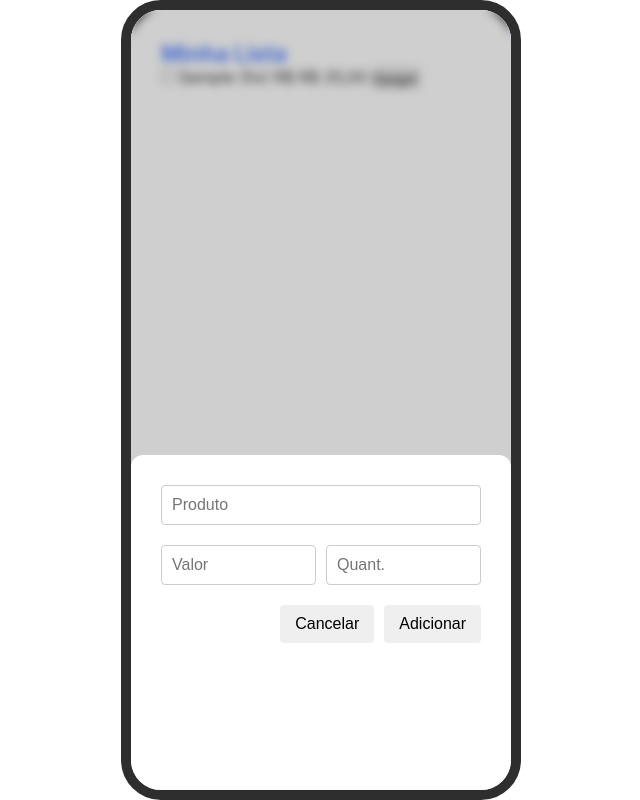
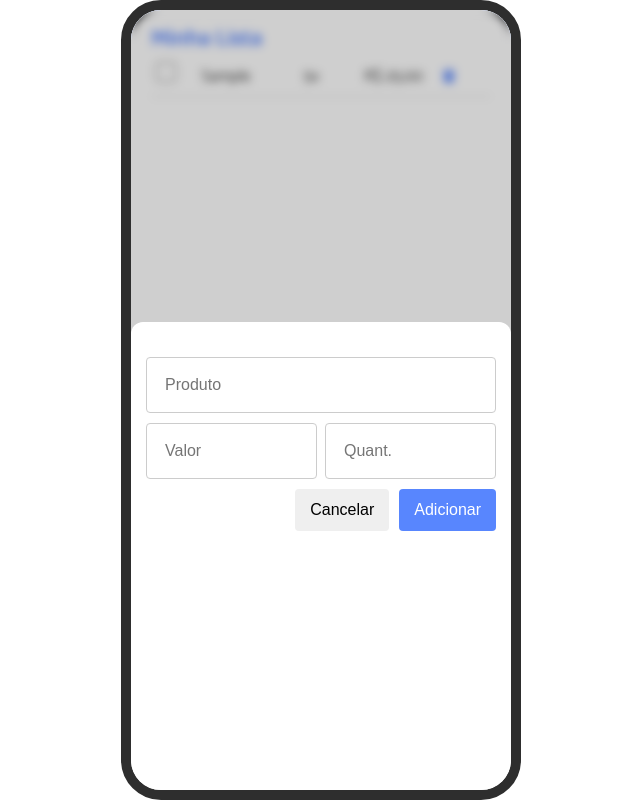
Before and after one commit to WellingtonSilva12/list_purchases, a plain HTML site: page index.html in a window 1280 px wide. Both pictures are taken after typing "Sample", "5", "5" into the empty fields and a click on the button "Adicionar". Shown: the whole page, without its empty margins (319-959 px from the left). Drawn offline with Linux system fonts and the light colour scheme.

Commit message:
Layout adjustments and start of refactoring

```diff
--- a/index.html
+++ b/index.html
@@ -3,6 +3,7 @@
 <head>
     <meta charset="UTF-8">
     <meta name="viewport" content="width=device-width, initial-scale=1.0">
+    <link rel="stylesheet" href="https://cdnjs.cloudflare.com/ajax/libs/font-awesome/6.6.0/css/all.min.css" integrity="sha512-Kc323vGBEqzTmouAECnVceyQqyqdsSiqLQISBL29aUW4U/M7pSPA/gEUZQqv1cwx4OnYxTxve5UMg5GT6L4JJg==" crossorigin="anonymous" referrerpolicy="no-referrer" />
     <link rel="stylesheet" href="style.css">
     <title>listar compras</title>
 </head>
@@ -17,9 +18,9 @@
         </div>
         <div id="product-list">
             <h2>Minha Lista</h2>
-            <ul id="products">
+            <table id="products">
                 <!-- Itens adicionados aparecerão aqui -->
-            </ul>
+            </table>
         </div>
 
         <div class="black-backdrop"></div>
--- a/script.js
+++ b/script.js
@@ -31,6 +31,51 @@ const removeItemFromList = (item, productName) => {
     saveProductsToLocalStorage(products);
 };
 
+const createProductElement = (product) => {
+    const productSubtotal = product.value * product.quantity;
+
+    const productItem = document.createElement('tr');
+    productItem.classList.add('product-item');
+
+    productItem.innerHTML = `
+        <td><input type="checkbox" class="product-checkbox"></td>
+        <td class="product-name">${product.name}</td>
+        <td class="product-quantity">${product.quantity}x</td>
+        <td class="product-subtotal">${productSubtotal.toLocaleString('pt-BR', { style: 'currency', currency: 'BRL' })}</td>
+        <td><button class="remove-btn"><i class="fa-solid fa-trash"></i></button></td>
+    `;
+
+    productsList.appendChild(productItem); // productsList deve ser um elemento <tbody>
+
+
+    return productItem;
+};
+
+const addListenersToProductItem = (productItem, product) => {
+    const productSubtotal = product.value * product.quantity;
+    const checkbox = productItem.querySelector('.product-checkbox');
+    const removeBtn = productItem.querySelector('.remove-btn');
+
+    checkbox.addEventListener('change', (e) => {
+        const amount = e.target.checked ? productSubtotal : -productSubtotal;
+        updateTotal(amount);
+    });
+
+    removeBtn.addEventListener('click', () => {
+        if (checkbox.checked) {
+            updateTotal(-productSubtotal);
+        }
+        removeItemFromList(productItem, product.name);
+    });
+};
+
+const updateTotal = (amount) => {
+    total += amount;
+    totalValue.textContent = total.toLocaleString('pt-BR', { style: 'currency', currency: 'BRL' });
+};
+
+
+
 const addItemToList = (event) => {
     event.preventDefault();
 
@@ -43,47 +88,25 @@ const addItemToList = (event) => {
         return;
     }
 
-    const productSubtotal = productValue * productQuantity;
+    const product = {
+        name: productName,
+        value: productValue,
+        quantity: productQuantity
+    };
 
-    const productItem = document.createElement('li');
-    productItem.classList.add('product-item');
 
-    productItem.innerHTML = `
-        <input type="checkbox" class="product-checkbox">
-        <span class="product-name">${productName}</span>
-        <span class="product-quantity">(${productQuantity}x)</span>
-        <span class="product-subtotal">R$ ${productSubtotal.toLocaleString('pt-BR', { style: 'currency', currency: 'BRL' })}</span>
-        <button class="remove-btn">Apagar</button>
-    `;
-
+    const productItem = createProductElement(product)
     productsList.appendChild(productItem);
 
     productForm.reset();
     toggleAddItemForm();
 
     const products = loadProductsFromLocalStorage();
-    products.push({ name: productName, value: productValue, quantity: productQuantity });
+    products.push(product);
     saveProductsToLocalStorage(products);
 
-    const checkbox = productItem.querySelector('.product-checkbox');
-    const removeBtn = productItem.querySelector('.remove-btn');
+    addListenersToProductItem(productItem, product)
 
-    checkbox.addEventListener('change', (e)=> {
-        if (e.target.checked) {
-            total += productSubtotal;
-        } else {
-            total -= productSubtotal;
-        }
-        totalValue.textContent = total.toLocaleString('pt-BR', { style: 'currency', currency: 'BRL' });
-    });
-
-    removeBtn.addEventListener('click', () => {
-        if (checkbox.checked) {
-            total -= productSubtotal
-            totalValue.textContent = total.toLocaleString('pt-BR', { style: 'currency', currency: 'BRL' });
-        }
-        removeItemFromList(productItem, productName)
-    });
 };
 
 
@@ -91,40 +114,10 @@ const addItemToList = (event) => {
 const displaySavedProducts = () => {
     const products = loadProductsFromLocalStorage();
     products.forEach(product => {
-        const productSubtotal = product.value * product.quantity;
-
-        const productItem = document.createElement('li');
-        productItem.classList.add('product-item');
-
-        productItem.innerHTML = `
-            <input type="checkbox" class="product-checkbox">
-            <span class="product-name">${product.name}</span>
-            <span class="product-quantity">(${product.quantity}x)</span>
-            <span class="product-subtotal">${productSubtotal.toLocaleString('pt-BR', { style: 'currency', currency: 'BRL' })}</span>
-            <button class="remove-btn">Apagar</button>
-        `;
-
+        const productItem = createProductElement(product);
         productsList.appendChild(productItem);
 
-        const checkbox = productItem.querySelector('.product-checkbox');
-        const removeBtn = productItem.querySelector('.remove-btn');
-
-        checkbox.addEventListener('change', (e) => {
-            if (e.target.checked) {
-                total += productSubtotal;
-            } else {
-                total -= productSubtotal;
-            }
-            totalValue.textContent = total.toLocaleString('pt-BR', { style: 'currency', currency: 'BRL' });
-        });
-
-        removeBtn.addEventListener('click', () => {
-            if (checkbox.checked) {
-                total -= productSubtotal;
-                totalValue.textContent = total.toLocaleString('pt-BR', { style: 'currency', currency: 'BRL' });
-            }
-            removeItemFromList(productItem, product.name);
-        });
+        addListenersToProductItem(productItem, product)
     });
 };
 
--- a/style.css
+++ b/style.css
@@ -1,3 +1,6 @@
+@import url('https://fonts.googleapis.com/css2?family=Catamaran:wght@100..900&display=swap');
+
+
 * {
     margin: 0;
     padding: 0;
@@ -8,6 +11,8 @@ body, html {
     height: 100%;
     overflow: hidden;
     -webkit-overflow-scrolling: touch;
+    font-family: "Catamaran", sans-serif;
+
 }
 body {
     min-height: 100vh;
@@ -15,7 +20,6 @@ body {
     align-items: center;
     justify-content: center;
     color: #2e2e2e;
-    font-family: "Inter", sans-serif;
     background-color: #fff;
 }
 
@@ -45,7 +49,7 @@ body {
     top: 0;
     left:0;
     min-width: 150% ;
-    height: 10rem;
+    height: 15rem;
     z-index: -1;
 }
 
@@ -82,8 +86,8 @@ body {
 
 #product-list {
     position: absolute;
-    padding: 30px;
-    top: 15%;
+    padding: 10px 20px;
+    top: 20%;
     height: 100%;
     width: 100%;
     border-radius: 15px 15px 0 0;
@@ -98,8 +102,50 @@ body {
 
 li {
     list-style: none;
+    background-color: red;
+    margin: 5px 0;
 }
 
+table {
+    width: 100%;
+    border-collapse: collapse;
+}
+
+th, td {
+    padding: 5px;
+    text-align: left;
+    border-bottom: 1px solid #ddd;
+}
+
+th {
+    background-color: #f2f2f2;
+}
+
+.product-checkbox {
+    width: 20px;
+    height: 20px;
+}
+
+.product-name {
+    text-align: left;
+}
+
+.product-quantity,
+.product-subtotal {
+    text-align: right;
+}
+
+.remove-btn {
+    padding: 5px 10px;
+    background-color: transparent;
+    color: #5886FE;
+    border: none;
+    cursor: pointer;
+}
+
+.remove-btn:hover {
+    color: #c0392b;
+}
 
 .add-item {
     background-color: #fff;
@@ -107,7 +153,8 @@ li {
     bottom: -100%;
     left: 0;
     width: 100%;
-    padding: 30px 30px;
+    height: 40%;
+    padding: 35px 15px 15px;
     border-radius: 12px 12px 0 0;
     transition: all 0.3s;
 }
@@ -140,29 +187,33 @@ li {
 .form-input {
     display: none;
     width: 100%;
-    max-width: 400px;
+    max-width: 450px;
     margin: 0 auto;
     display: flex;
     flex-direction: column;
-    gap: 20px; /* Espaço entre os grupos */
+    gap: 10px;
   }
 
   #product-name {
     width: 100%;
-    padding: 10px;
+    padding: 18px;
     font-size: 1rem;
     border: 1px solid #ccc;
     border-radius: 4px;
   }
 
+  #product-name:focus-within, .form-row input:focus-within {
+    outline: 2px solid #5886FE;
+  }
+
   .form-row {
     display: flex;
-    gap: 10px;
+    gap: 8px;
   }
 
   .form-row input {
     width: 100%;
-    padding: 10px;
+    padding: 18px;
     font-size: 1rem;
     border: 1px solid #ccc;
     border-radius: 4px;
@@ -175,9 +226,14 @@ li {
   }
 
   .form-row-buttons button {
-    padding: 10px 15px;
+    padding: 12px 15px;
     border: none;
     border-radius: 4px;
     font-size: 1rem;
     cursor: pointer;
   }
+
+  .add-btn {
+    background-color: #5886FE;
+    color: #fff;
+  }
```
